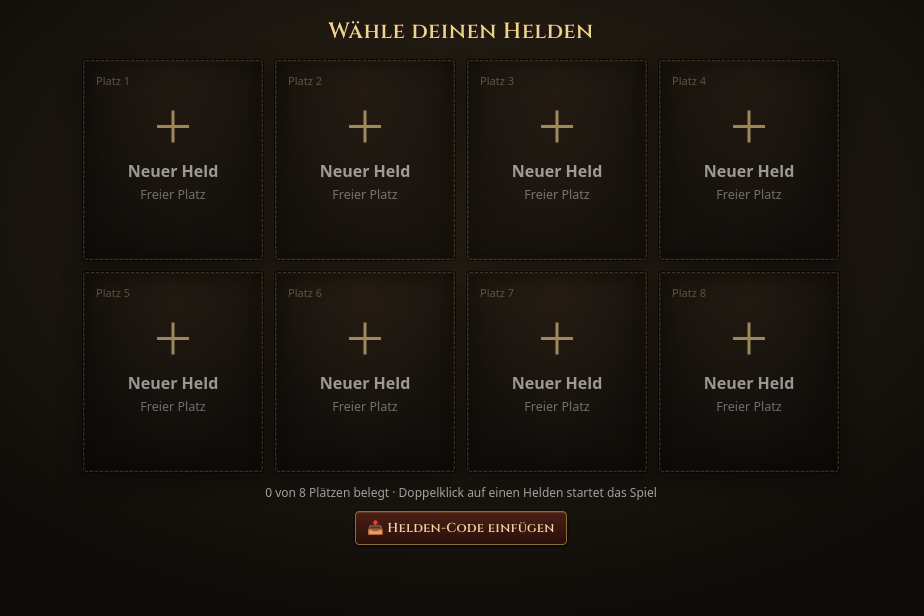
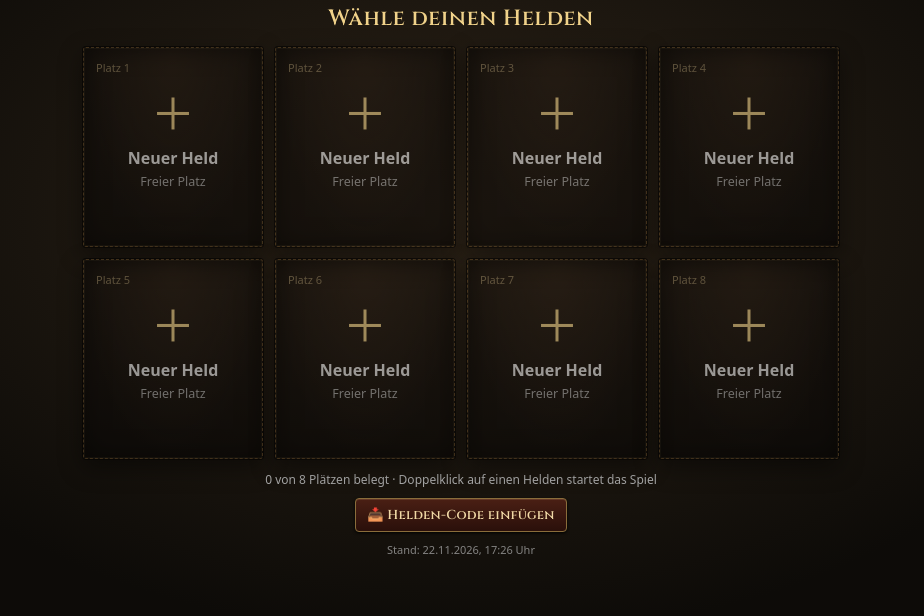
Before and after one commit to un1corn94/ELDORIA, a plain HTML site: page public/index.html in a window 1280 px wide. Shown: the part 184-800 px from the top of the page, without its empty margins (179-1103 px from the left). Drawn offline with nearby package versions, Linux system fonts and the light colour scheme.

Commit message:
Stand-Anzeige auf dem Startbildschirm
Zeigt unter der Heldenauswahl, von wann die Version ist. So sieht man
sofort, ob eine Aktualisierung auf der Seite angekommen ist.

Co-Authored-By: Claude Fable 5.2 <noreply@anthropic.com>
Claude-Session: https://claude.ai/code/session_01725ffDBA8eD1b6So7QDAso

```diff
--- a/public/index.html
+++ b/public/index.html
@@ -313,7 +313,7 @@ body.mob.land #winInv .grid{grid-template-columns:repeat(10,1fr)}body.mob.land .
 <div id="start">
   <h1>Chroniken von Eldoria</h1>
   <div class="sub">Ein Fantasy-Rollenspiel in 3D – direkt im Browser</div>
-  <div id="slotView"><div class="slotsTitle title">Wähle deinen Helden</div><div id="slots"></div><div id="slotHint" class="muted" style="text-align:center;margin-top:12px"></div><div style="text-align:center;margin-top:10px"><button class="btn" onclick="xferOpen()">📥 Helden-Code einfügen</button></div>
+  <div id="slotView"><div class="slotsTitle title">Wähle deinen Helden</div><div id="slots"></div><div id="slotHint" class="muted" style="text-align:center;margin-top:12px"></div><div style="text-align:center;margin-top:10px"><button class="btn" onclick="xferOpen()">📥 Helden-Code einfügen</button></div><div id="buildInfo" class="muted" style="text-align:center;margin-top:10px;font-size:11px;opacity:.75"></div>
    <div id="xfer" class="panel hidden" style="max-width:560px;margin:12px auto 0;padding:12px;text-align:left"><div id="xferT" class="qt"></div><textarea id="xferTa" spellcheck="false" autocomplete="off" style="width:100%;height:96px;box-sizing:border-box;background:#15120f;border:1px solid #8a6d3b;color:#e8dcc0;font:11px ui-monospace,Menlo,Consolas,monospace;padding:6px;border-radius:3px;resize:vertical"></textarea><div id="xferMsg" class="muted" style="margin:6px 0;font-size:12.5px"></div><div style="display:flex;gap:8px;justify-content:flex-end"><button class="btn glow" id="xferGo"></button><button class="btn" onclick="$('xfer').classList.add('hidden')">Schließen</button></div></div></div>
   <div id="createView" class="hidden" style="flex-direction:column;align-items:center">
     <div class="slotsTitle title" id="createTitle">Neuer Held</div>
@@ -3455,7 +3455,9 @@ function updateDevInfo(){
 // ================= Start =================
 let selCk='krieger',newSlot=-1,delArm=-1;
 function fmtDate(t){if(!t)return'';const d=new Date(t);return d.toLocaleDateString('de-DE',{day:'2-digit',month:'2-digit'})+' '+d.toLocaleTimeString('de-DE',{hour:'2-digit',minute:'2-digit'});}
+const BUILD='2026-11-22 17:26';
 function buildStart(){
+ {const b=$('buildInfo');if(b)b.textContent='Stand: '+BUILD.replace(/^(\d+)-(\d+)-(\d+) /,'$3.$2.$1, ')+' Uhr';}
  if(typeof THREE==='undefined'){$('slots').innerHTML='<div class="panel" style="padding:14px">Die 3D-Grafik (Three.js) konnte nicht geladen werden. Bitte prüfe deine Internetverbindung und lade die Seite neu.</div>';return;}
  migrateOld();
  const sl=$('slots');sl.innerHTML='';let used=0;
```
